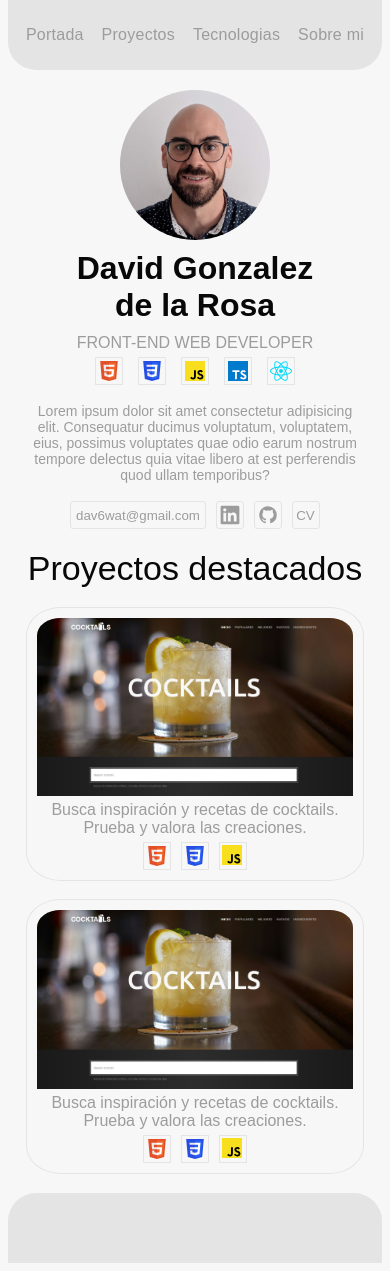
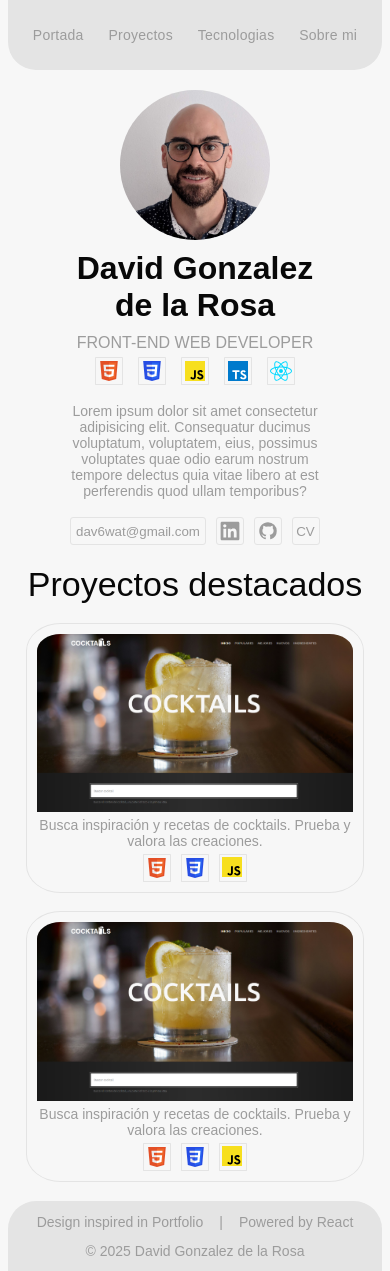
Before and after one commit to Tachi6/portfolio, a React (Vite) app: page / in a window 390 px wide. Built offline with nearby package versions, Linux system fonts and the light colour scheme; a web font is replaced by a local one.

Commit message:
init footer

```diff
--- a/src/App.css
+++ b/src/App.css
@@ -271,15 +271,45 @@ nav ul {
   text-decoration: none;
 }
 
+a {
+  text-decoration: none;
+}
+
 nav a {
-  text-decoration: none;
   font-weight: 400;
   letter-spacing: 0.25px;
   color: var(--secondary-text-color);
 }
 
+/* FOOTER */
+
+footer {
+  width: 100%;
+  display: flex;
+  flex-wrap: wrap;
+  justify-content: center;
+  align-items: center;
+}
+
+footer p {
+  display: inline-flex;
+}
+
+footer a {
+  font-weight: 400;
+  color: var(--secondary-text-color);
+}
+
+footer a::before {
+  content: '\00a0';
+}
+
+footer span {
+  padding: 0 16px;
+}
+
 /* Responsive */
-@media (max-width: 1024px) {
+@media (max-width: 960px) {
   .page-container {
     max-width: 90%;
     padding: 20px 0;
@@ -288,6 +318,10 @@ nav a {
   h1 {
     font-size: 32px;
     text-align: center;
+  }
+
+  p {
+    font-size: 14px;
   }
 
   .top-content {
@@ -308,10 +342,23 @@ nav a {
 
   .description-text {
     text-align: center;
-    font-size: 14px;
+    max-width: 80%;
   }
 
   .main-info {
     align-items: center;
   }
+
+  nav a {
+    font-size: 14px;
+  }
+
+  footer {
+    flex-direction: column;
+    justify-content: space-evenly;
+  }
+
+  footer p:last-child span {
+    display: none;
+  }
 }
--- a/src/components/Footer.jsx
+++ b/src/components/Footer.jsx
@@ -1,3 +1,25 @@
+import { Link } from 'react-router';
+
 export const Footer = () => {
-  return <footer></footer>;
+  return (
+    <footer>
+      <div>
+        <p>
+          Design inspired in{' '}
+          <Link to="https://www.figma.com/design/FkD7mvAN9yA2DgMXHSxl9c/Portfolio?m=auto&t=tXDZQODDBsE8oBdp-6">
+            Portfolio
+          </Link>
+          <span>|</span>
+        </p>
+        <p>
+          Powered by
+          <Link to="https://react.dev/" target="_blank">
+            React
+          </Link>
+          <span>|</span>
+        </p>
+      </div>
+      <p class="copyright">&copy; 2025 David Gonzalez de la Rosa</p>
+    </footer>
+  );
 };
--- a/src/index.css
+++ b/src/index.css
@@ -46,7 +46,8 @@
     border-color: var(--secondary-text-color);
   }
 
-  nav a:hover {
+  nav a:hover,
+  footer a:hover {
     filter: brightness(150%);
   }
 
@@ -79,7 +80,8 @@
     border-color: var(--secondary-text-color);
   }
 
-  nav a:hover {
+  nav a:hover,
+  footer a:hover {
     /* TODO: test light mode */
     filter: brightness(50%);
   }
```
